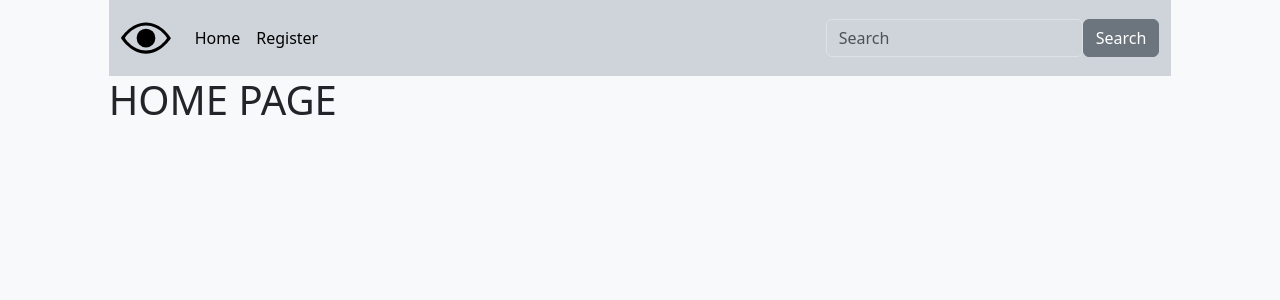
After one commit to badgersky/social-media-app, a Django app: page / in a window 1280 px wide. The commit adds this page. Shown: the top 300 px of the page. Run offline with Django 4.2, Linux system fonts and the light colour scheme; some libraries are stand-ins or nearby versions.

Commit message:
add home view, home.html, linked home and register pages to navbar

```diff
--- a/config/urls.py
+++ b/config/urls.py
@@ -22,7 +22,8 @@ from config import settings
 
 urlpatterns = [
     path('admin/', admin.site.urls),
-    path('users/', include('users.urls'))
+    path('', include('home.urls')),
+    path('users/', include('users.urls')),
 ]
 
 if settings.DEBUG:
--- /dev/null
+++ b/home/templates/home/home.html
@@ -0,0 +1,10 @@
+{% extends 'base.html' %}
+{% load static %}
+
+{% block title %}
+    Home
+{% endblock %}
+
+{% block content %}
+    <h1>HOME PAGE</h1>
+{% endblock %}
--- /dev/null
+++ b/home/urls.py
@@ -0,0 +1,9 @@
+from django.urls import path
+
+from . import views
+
+app_name = 'home'
+
+urlpatterns = [
+    path('', views.HomeView.as_view(), name='home'),
+]
--- a/home/views.py
+++ b/home/views.py
@@ -1,3 +1,8 @@
 from django.shortcuts import render
+from django.views import View
 
-# Create your views here.
+
+class HomeView(View):
+
+    def get(self, request):
+        return render(request, 'home/home.html')
--- a/templates/partials/nav.html
+++ b/templates/partials/nav.html
@@ -8,10 +8,10 @@
         <div class="collapse navbar-collapse" id="navbarSupportedContent">
             <ul class="navbar-nav me-auto mb-2 mb-lg-0">
                 <li class="nav-item">
-                    <a class="nav-link text-black" aria-current="page" href="#">Home</a>
+                    <a class="nav-link text-black" aria-current="page" href="{% url 'home:home' %}">Home</a>
                 </li>
                 <li class="nav-item">
-                    <a class="nav-link text-black" href="#">Link</a>
+                    <a class="nav-link text-black" href="{% url 'users:register' %}">Register</a>
                 </li>
             </ul>
             <form class="d-flex" role="search">
--- a/users/views.py
+++ b/users/views.py
@@ -16,4 +16,6 @@ class RegistrationView(View):
 
         if form.is_valid():
             form.save()
-            return redirect(reverse(''))
+            return redirect(reverse('home:home'))
+
+        return render(request, 'users/registration.html', {'form': form})
```
